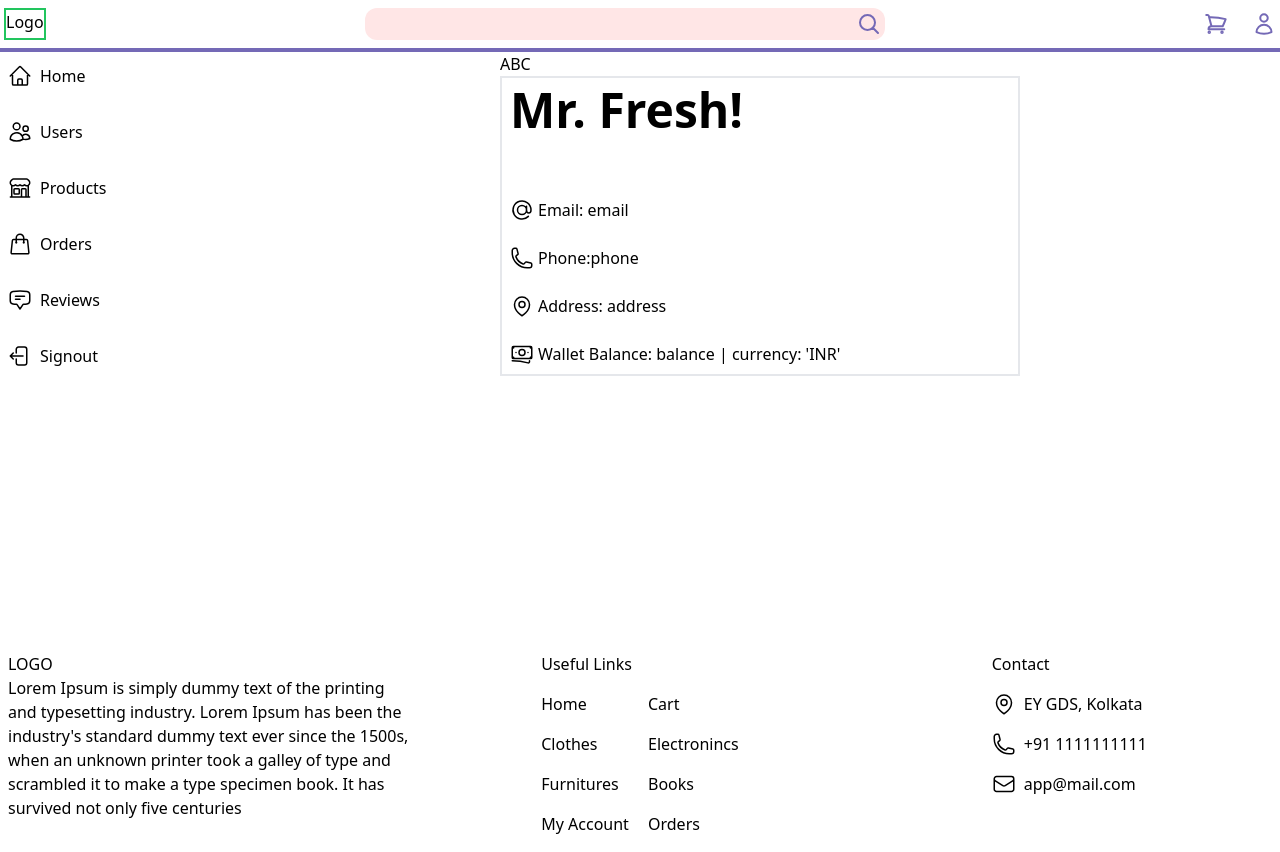
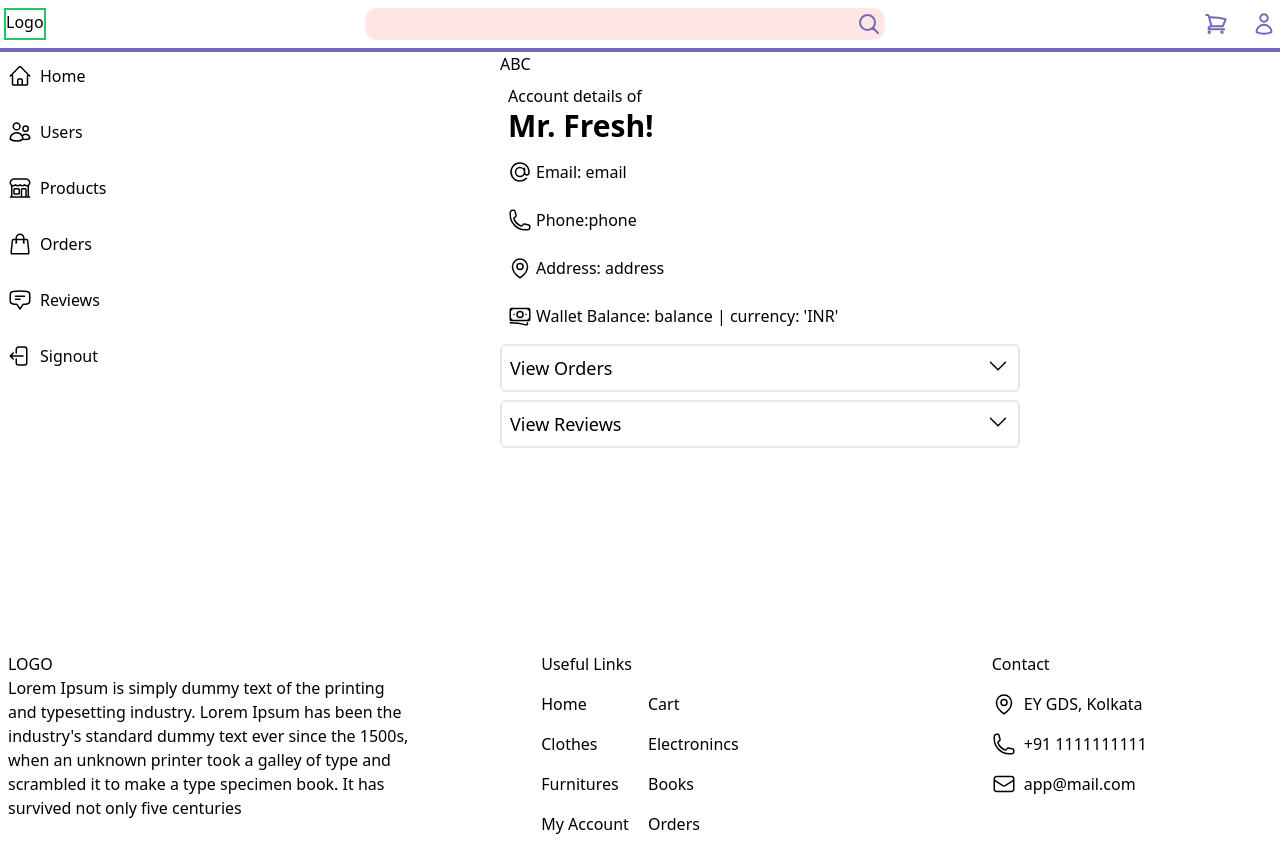
Before and after one commit to Ankan-Basu/shopping-app-ey, an Angular app: page /admin/users/1 in a window 1280 px wide. Built offline with nearby package versions, Linux system fonts and the light colour scheme.

Commit message:
Making admin pages

```diff
--- a/src/app/components/pages/admin-orders-page/admin-orders-page.component.html
+++ b/src/app/components/pages/admin-orders-page/admin-orders-page.component.html
@@ -1,5 +1,5 @@
 <div class="w-520px">
-    <h3>User Orders:</h3>
+    <h3 *ngIf="!openedAsSubMenu">User Orders:</h3>
     <div *ngFor="let _ of [1,2,3,4,5,6,7,8,9,10]">
         <app-orders-item></app-orders-item>
     </div>
--- a/src/app/components/pages/admin-orders-page/admin-orders-page.component.ts
+++ b/src/app/components/pages/admin-orders-page/admin-orders-page.component.ts
@@ -1,5 +1,5 @@
 import { CommonModule } from '@angular/common';
-import { Component } from '@angular/core';
+import { Component, Input } from '@angular/core';
 import { OrdersItemComponent } from '../../base-components/orders-item/orders-item.component';
 
 @Component({
@@ -10,5 +10,5 @@ import { OrdersItemComponent } from '../../base-components/orders-item/orders-it
   styleUrl: './admin-orders-page.component.css'
 })
 export class AdminOrdersPageComponent {
-
+  @Input() openedAsSubMenu = false;
 }
--- a/src/app/components/pages/admin-reviews-page/admin-reviews-page.component.html
+++ b/src/app/components/pages/admin-reviews-page/admin-reviews-page.component.html
@@ -6,7 +6,7 @@
     </div>
 </div> -->
     <div class="w-520px">
-        <h3>User Reviews:</h3>
+        <h3 *ngIf="!openedAsSubMenu">User Reviews:</h3>
         <div *ngFor="let _ of [1,2,3,4,5,6,7,8,9,10]">
             <app-admin-review-item></app-admin-review-item>
         </div>
--- a/src/app/components/pages/admin-reviews-page/admin-reviews-page.component.ts
+++ b/src/app/components/pages/admin-reviews-page/admin-reviews-page.component.ts
@@ -1,4 +1,4 @@
-import { Component } from '@angular/core';
+import { Component, Input } from '@angular/core';
 import { SidebarAdminComponent } from '../../base-components/sidebar-admin/sidebar-admin.component';
 import { CommonModule } from '@angular/common';
 import { AdminReviewItemComponent } from '../../base-components/admin-review-item/admin-review-item.component';
@@ -12,5 +12,5 @@ import { RouterLink } from '@angular/router';
   styleUrl: './admin-reviews-page.component.css'
 })
 export class AdminReviewsPageComponent {
-
+  @Input() openedAsSubMenu = false;
 }
--- a/src/app/components/pages/admin-users-details-page/admin-users-details-page.component.html
+++ b/src/app/components/pages/admin-users-details-page/admin-users-details-page.component.html
@@ -1,7 +1,8 @@
-<div class="w-520px border-2">
+<div class="w-520px">
 
-    <div class="p-2 mb-12">
-        <h2 class="text-5xl font-bold">
+    <div class="p-2 flex flex-col">
+        <div>Account details of</div>
+        <h2 class="text-3xl font-bold">
              Mr. Fresh!
         </h2>
     </div>
@@ -51,8 +52,55 @@
                 Wallet Balance: {{'balance | currency: \'INR\''}}
             </span>
         </div>
+
     </div>
 
+    <div>
 
+        <div class="border-2 rounded-md p-2 flex flex-row justify-between cursor-pointer mt-2" (click)="toggleOrdersListDisplay()">
+            <span class="text-lg font-medium">
+            View Orders
+        </span>
+        <span *ngIf="!showOrdersList">
+            <svg xmlns="http://www.w3.org/2000/svg" fill="none" viewBox="0 0 24 24" stroke-width="1.5" stroke="currentColor" class="w-6 h-6">
+                <path stroke-linecap="round" stroke-linejoin="round" d="m19.5 8.25-7.5 7.5-7.5-7.5" />
+            </svg>
+        </span>
+        <span *ngIf="showOrdersList">
+            <svg xmlns="http://www.w3.org/2000/svg" fill="none" viewBox="0 0 24 24" stroke-width="1.5" stroke="currentColor" class="w-6 h-6">
+                <path stroke-linecap="round" stroke-linejoin="round" d="m4.5 15.75 7.5-7.5 7.5 7.5" />
+            </svg>
+        </span>
+    </div>
+
+    <div *ngIf="showOrdersList" class="/border-2 /p-2">
+        <div>
+            <app-admin-orders-page [openedAsSubMenu]="true"></app-admin-orders-page>
+        </div>
+    </div>
 
 </div>
+
+    <div>
+
+        <div class="border-2 rounded-md p-2 flex flex-row justify-between cursor-pointer mt-2" (click)="toggleReviewsListDisplay()">
+            <span class="text-lg font-medium">
+                View Reviews
+            </span>
+            <span *ngIf="!showReviewsList">
+                <svg xmlns="http://www.w3.org/2000/svg" fill="none" viewBox="0 0 24 24" stroke-width="1.5" stroke="currentColor" class="w-6 h-6">
+                    <path stroke-linecap="round" stroke-linejoin="round" d="m19.5 8.25-7.5 7.5-7.5-7.5" />
+                </svg>
+            </span>
+            <span *ngIf="showReviewsList">
+                <svg xmlns="http://www.w3.org/2000/svg" fill="none" viewBox="0 0 24 24" stroke-width="1.5" stroke="currentColor" class="w-6 h-6">
+                    <path stroke-linecap="round" stroke-linejoin="round" d="m4.5 15.75 7.5-7.5 7.5 7.5" />
+                </svg>
+            </span>
+        </div>
+
+        <div *ngIf="showReviewsList" class="/border-2 /p-2">
+            <app-admin-reviews-page [openedAsSubMenu]="true"></app-admin-reviews-page>
+        </div>
+    </div>
+</div>
--- a/src/app/components/pages/admin-users-details-page/admin-users-details-page.component.ts
+++ b/src/app/components/pages/admin-users-details-page/admin-users-details-page.component.ts
@@ -1,12 +1,24 @@
+import { CommonModule } from '@angular/common';
 import { Component } from '@angular/core';
+import { AdminReviewsPageComponent } from '../admin-reviews-page/admin-reviews-page.component';
+import { AdminOrdersPageComponent } from '../admin-orders-page/admin-orders-page.component';
 
 @Component({
   selector: 'app-admin-users-details-page',
   standalone: true,
-  imports: [],
+  imports: [CommonModule, AdminReviewsPageComponent, AdminOrdersPageComponent],
   templateUrl: './admin-users-details-page.component.html',
   styleUrl: './admin-users-details-page.component.css'
 })
 export class AdminUsersDetailsPageComponent {
+  showOrdersList = false;
+  showReviewsList = false;
 
+  toggleOrdersListDisplay() {
+    this.showOrdersList = !this.showOrdersList;
+  }
+
+  toggleReviewsListDisplay() {
+    this.showReviewsList = !this.showReviewsList;
+  }
 }
```
